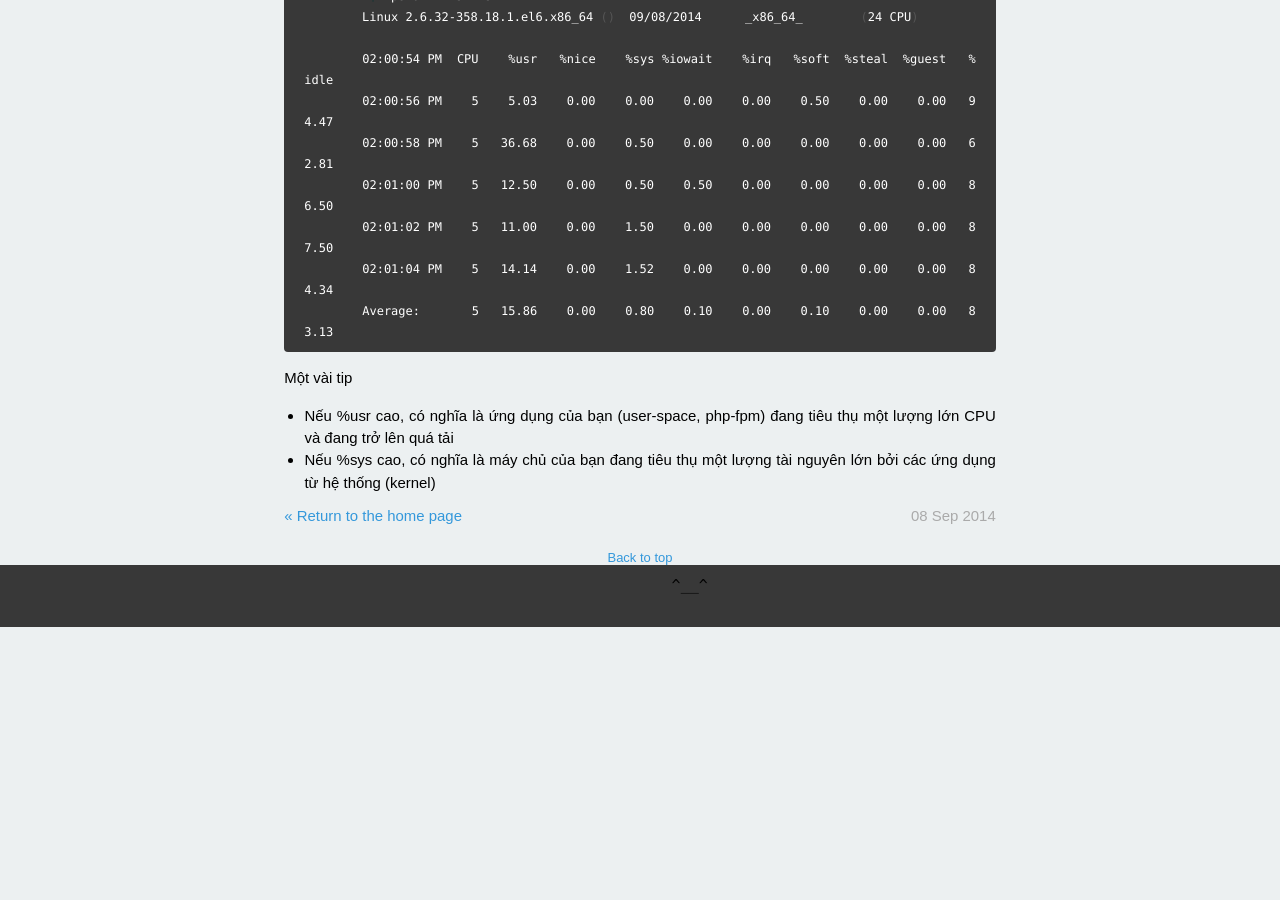
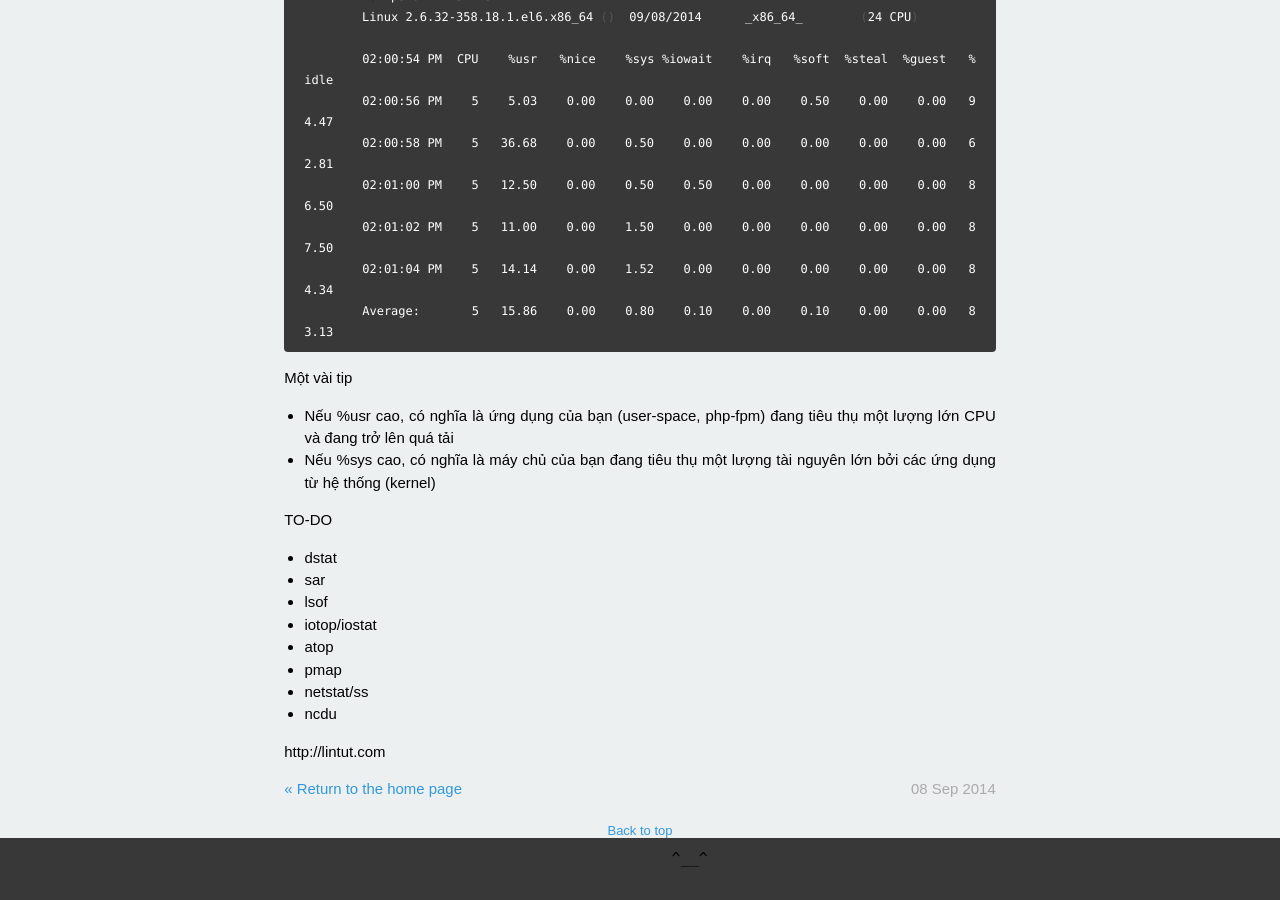
Before and after one commit to gitter-badger/xluffy.github.io, a Jekyll site: the page built from _posts/2014-09-08-monitor-cmd.md, in a window 1280 px wide and 900 px high, scrolled down 3131 px. Built offline with Jekyll 4.4.1, drawn with Linux system fonts in a browser that asks for light colours; Markdown is read by kramdown in place of the engine named in the settings; before the commit the page ends 3758 px from its top, so only the background shows below that.

Commit message:
add TO-DO and link

```diff
--- a/_posts/2014-09-08-monitor-cmd.md
+++ b/_posts/2014-09-08-monitor-cmd.md
@@ -141,3 +141,16 @@ Một vài tip
 
 - Nếu %usr cao, có nghĩa là ứng dụng của bạn (user-space, php-fpm) đang tiêu thụ một lượng lớn CPU và đang trở lên quá tải
 - Nếu %sys cao, có nghĩa là máy chủ của bạn đang tiêu thụ một lượng tài nguyên lớn bởi các ứng dụng từ hệ thống (kernel)
+
+
+TO-DO
+- dstat
+- sar
+- lsof
+- iotop/iostat
+- atop
+- pmap
+- netstat/ss
+- ncdu
+
+http://lintut.com
```
